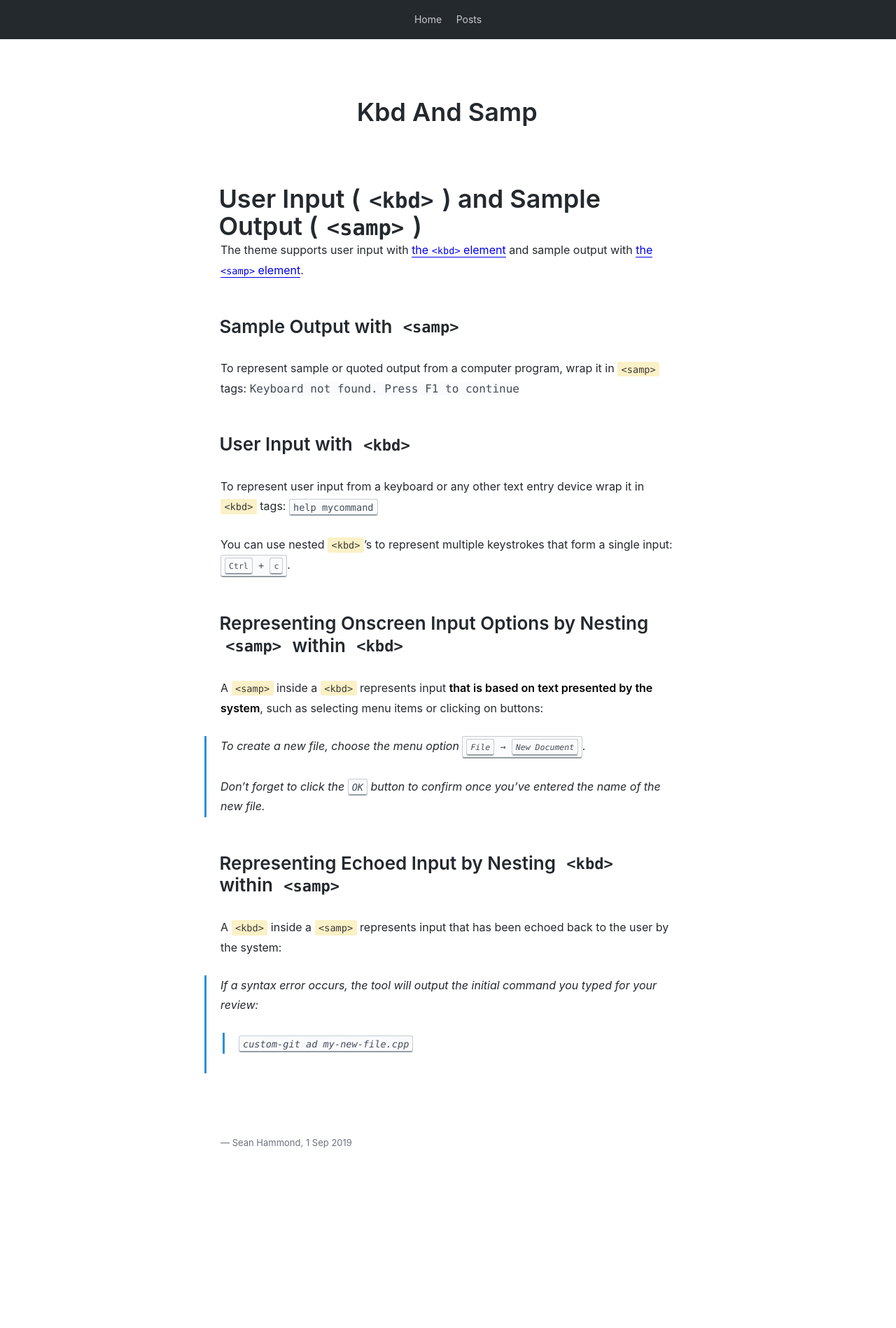
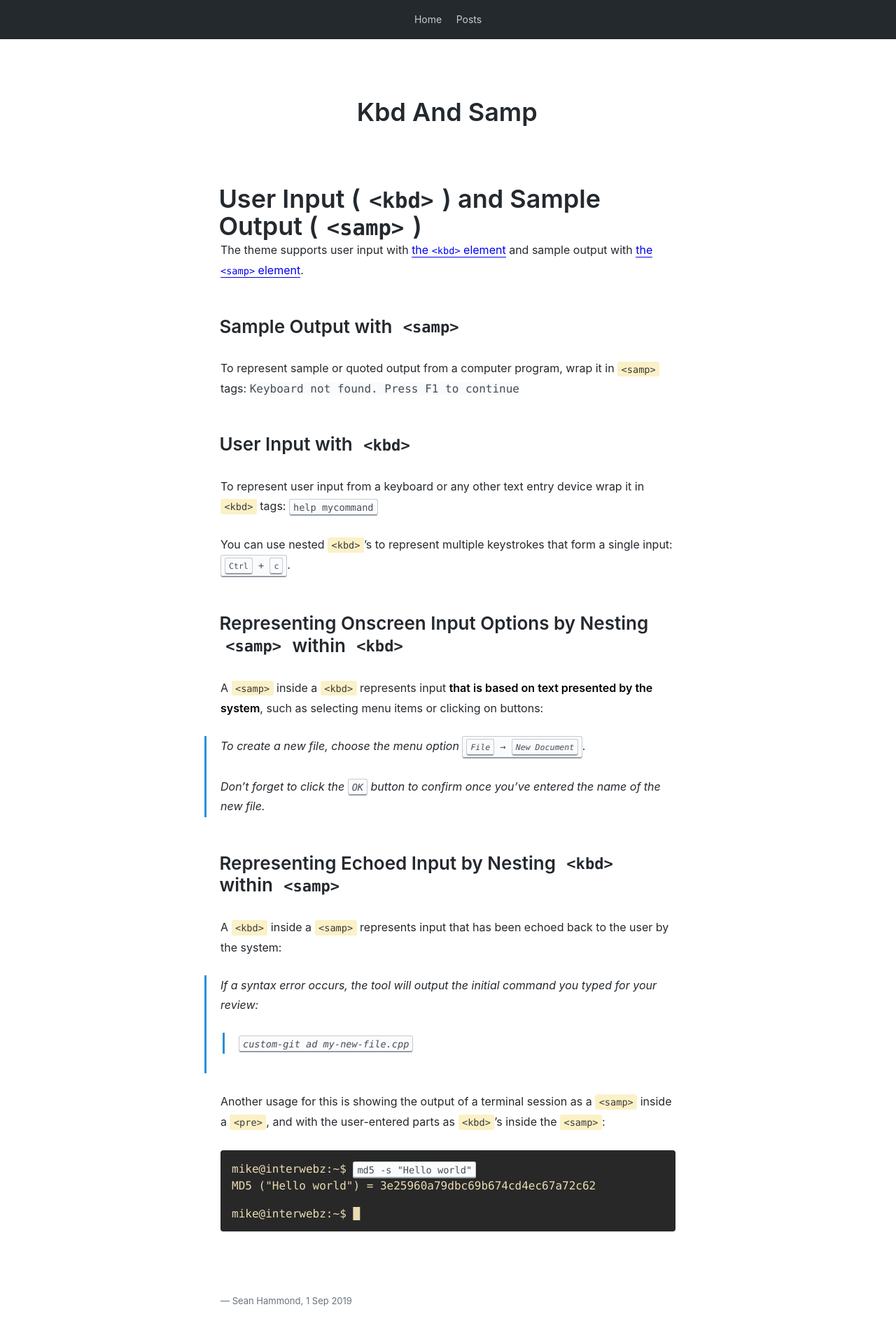
Before and after one commit to seanh/jekyll-theme-oatcake, a Jekyll site: the page built from _posts/2019-09-01-kbd-and-samp.md, in a window 1280 px wide. Shown: the whole page at 70% size. Built offline with Jekyll 4.4.1, drawn with Linux system fonts in a browser that asks for light colours; our own code applies the rules of GitHub Pages for plain Markdown files; before the commit the page ends 1672 px from its top, so only the background shows below that.

Commit message:
Add samp and kbd terminal session example

```diff
--- a/_posts/2019-09-01-kbd-and-samp.md
+++ b/_posts/2019-09-01-kbd-and-samp.md
@@ -40,3 +40,12 @@ user by the system:
 > If a syntax error occurs, the tool will output the initial
 > command you typed for your review:
 > > <samp><kbd>custom-git ad my-new-file.cpp</kbd></samp>
+
+Another usage for this is showing the output of a terminal session as a
+`<samp>` inside a `<pre>`, and with the user-entered parts as `<kbd>`'s inside
+the `<samp>`:
+
+<pre><samp>mike@interwebz:~$ <kbd>md5 -s "Hello world"</kbd>
+MD5 ("Hello world") = 3e25960a79dbc69b674cd4ec67a72c62
+
+mike@interwebz:~$ █</samp></pre>
--- a/assets/css/seanh.css
+++ b/assets/css/seanh.css
@@ -515,6 +515,11 @@ samp {
   font-family: var(--code-font-family);
 }
 
+pre samp {
+  background-color: inherit;
+  color: inherit;
+}
+
 var {
   font-style: italic;
 }
```
